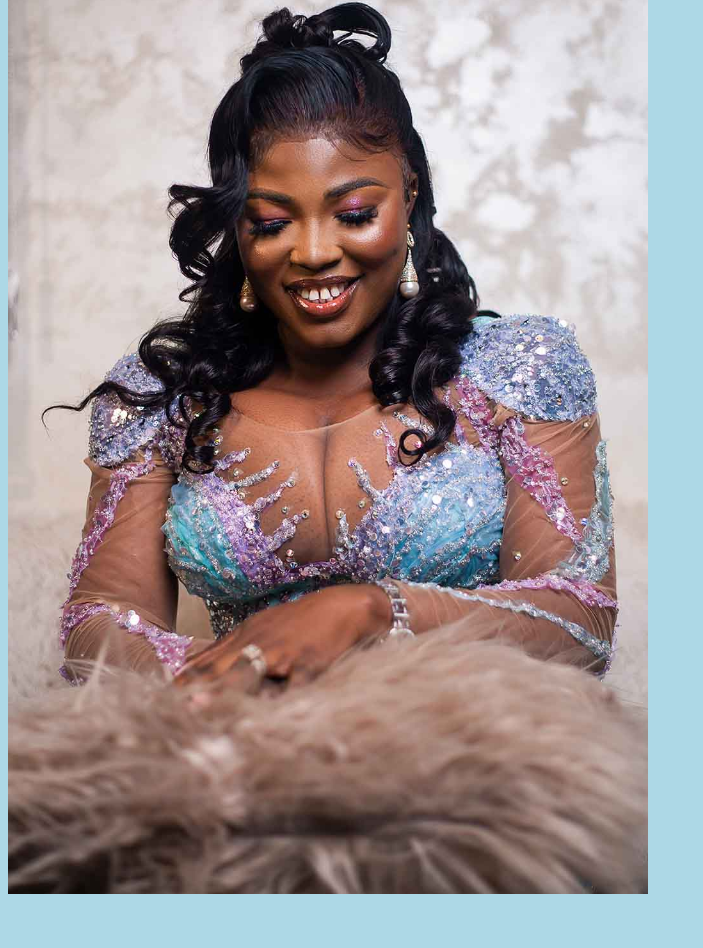
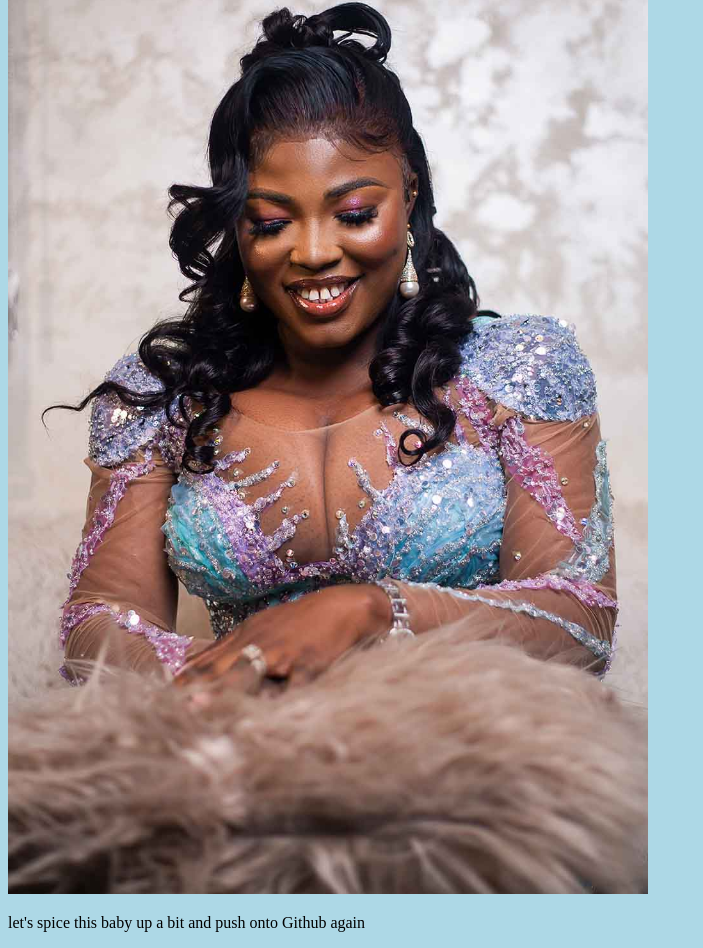
Before and after one commit to syl-frontDev/hello-world, a plain HTML site: page index.html in a window 1280 px wide. Shown: the part 908-1856 px from the top of the page, without its empty margins (0-703 px from the left). Before the commit the page ends 1814 px from the top, so only its background shows below. Drawn offline with Linux system fonts and the light colour scheme.

Commit message:
added a new line of text in the index.html

```diff
--- a/index.html
+++ b/index.html
@@ -17,6 +17,8 @@
     <p>A new line in our file!</p>
     <div><img src="portrait_photography_by_sylvester_harding-26.jpg" alt="Hello Git" style="width:100%;max-width:640px"></div>
 
+    <p>let's spice this baby up a bit and push onto Github again</p>
+
 
 </body>
 </html>
```
